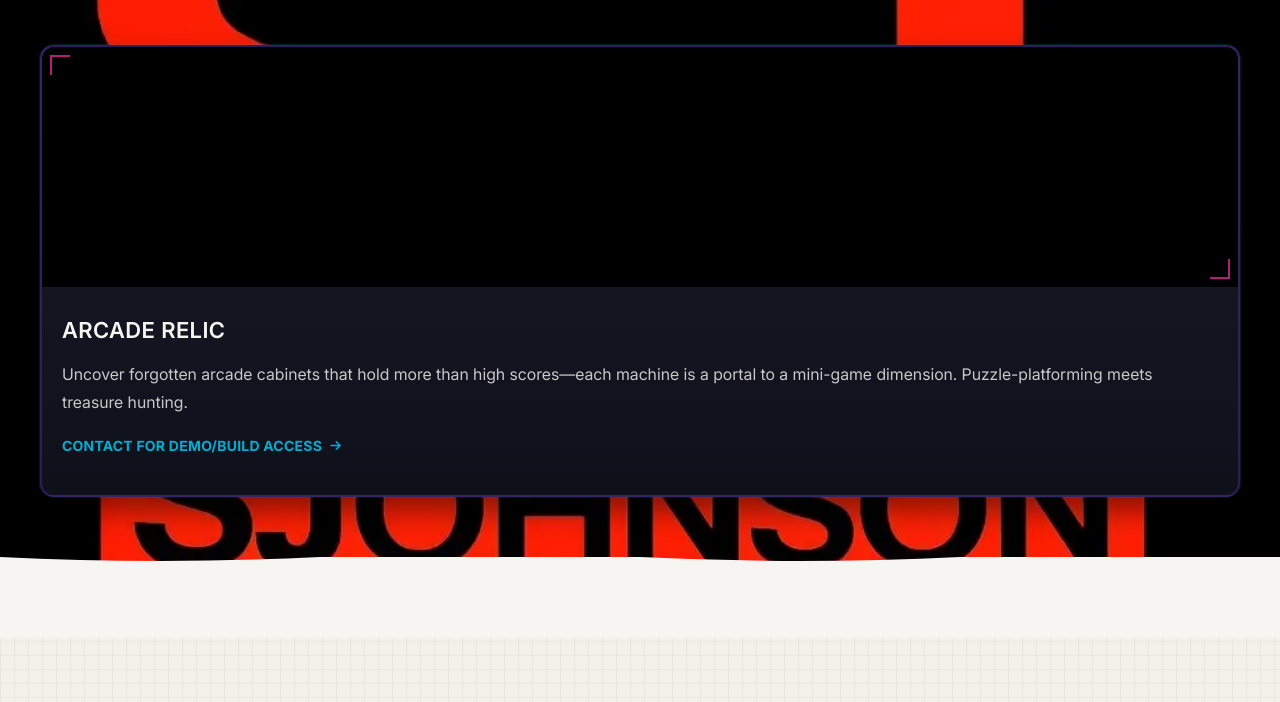
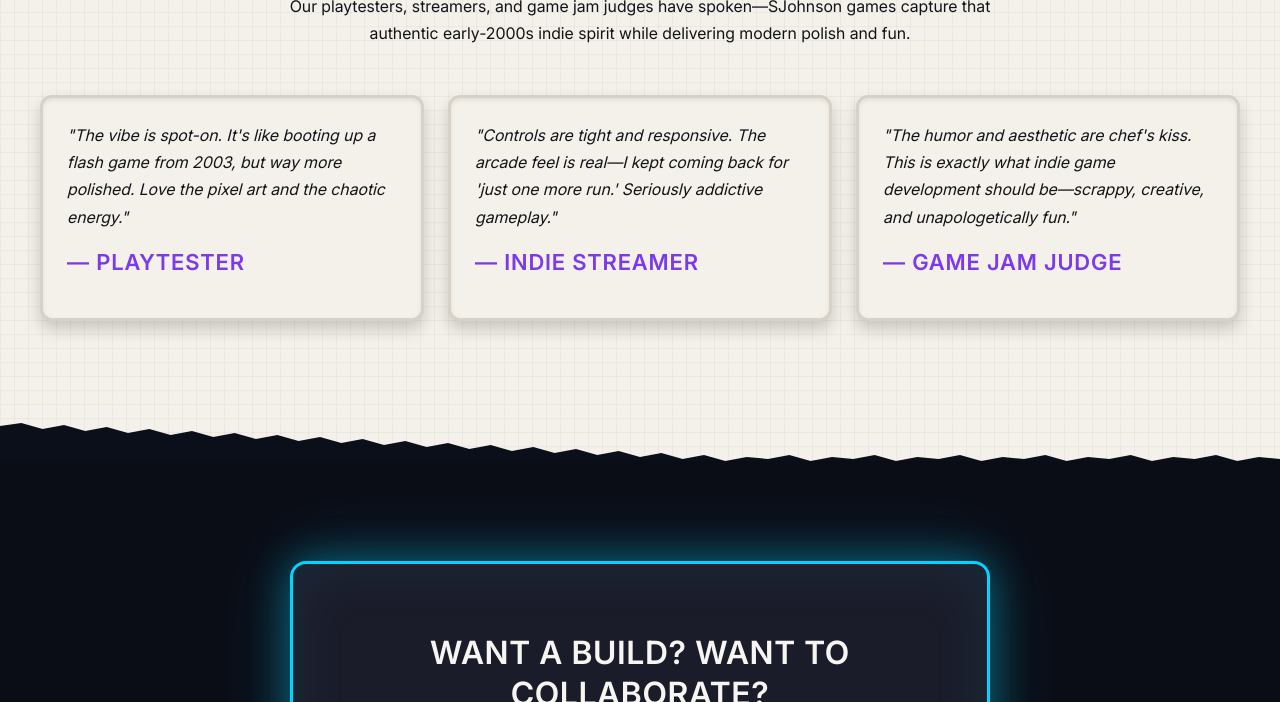
Before and after one commit to slipwoker/zappy-website-3dfed444-ba6f-4d1f-99e3-614d22e4a907, a plain HTML site: page index.html in a window 1280 px wide. Shown: the part 133-835 px from the top of the page. Drawn offline with Linux system fonts and the light colour scheme.

```diff
--- a/index.html
+++ b/index.html
@@ -558,16 +558,16 @@
 
   <nav class="navbar">
   <button class="mobile-toggle" id="mobileToggle" aria-label="Menu">
-    <svg class="hamburger-icon" width="24" height="24" viewBox="0 0 24 24" fill="none">
+    <svg class="hamburger-icon" width="24" height="24" viewbox="0 0 24 24" fill="none">
       <path d="M3 12h18M3 6h18M3 18h18" stroke="currentColor" stroke-width="2" stroke-linecap="round"></path>
     </svg>
-    <svg class="close-icon" width="24" height="24" viewBox="0 0 24 24" fill="none" style="display:none;">
+    <svg class="close-icon" width="24" height="24" viewbox="0 0 24 24" fill="none" style="display:none;">
       <path d="M18 6L6 18M6 6l12 12" stroke="currentColor" stroke-width="2" stroke-linecap="round"></path>
     </svg>
   </button>
 
   <button class="phone-header-btn" aria-label="Call">
-    <svg width="20" height="20" viewBox="0 0 24 24" fill="currentColor">
+    <svg width="20" height="20" viewbox="0 0 24 24" fill="currentColor">
       <path d="M22 16.92v3a2 2 0 0 1-2.18 2 19.79 19.79 0 0 1-8.63-3.07 19.5 19.5 0 0 1-6-6 19.79 19.79 0 0 1-3.07-8.67A2 2 0 0 1 4.11 2h3a2 2 0 0 1 2 1.72 12.84 12.84 0 0 0 .7 2.81 2 2 0 0 1-.45 2.11L8.09 9.91a16 16 0 0 0 6 6l1.27-1.27a2 2 0 0 1 2.11-.45 12.84 12.84 0 0 0 2.81.7A2 2 0 0 1 22 16.92z"></path>
     </svg>
   </button>
@@ -592,40 +592,7 @@
 
 
 
-<section class="home-portfolio-section" data-layout-spec="Home-portfolio" id="zappy-section-1772402145999-7563" style="position: relative; overflow: hidden; background-image: linear-gradient(rgba(0, 0, 0, 0), rgba(0, 0, 0, 0)), url(&quot;assets/business-general-hero-upload-1772402133727.webp&quot;); background-size: cover; background-position: center; background-repeat: no-repeat; --zappy-bg-overlay: rgba(0, 0, 0, 0); --zappy-bg-image: url(&quot;assets/business-general-hero-upload-1772402133727.webp&quot;)" data-zappy-bg-type="image" data-zappy-bg-color="" data-zappy-bg-image="assets/business-general-hero-upload-1772402133727.webp" data-zappy-bg-overlay-color="#000000" data-zappy-bg-overlay-opacity="0" data-zappy-bg-video-type="" data-zappy-bg-video-url="">
-  <div class="home-portfolio-container">
-    <div class="home-portfolio-intro">
-      <h2>C</h2>
 
-    </div>
-
-    <article class="home-portfolio-card">
-        <div class="home-portfolio-card-image-wrapper">
-
-          <div class="home-portfolio-card-corner home-portfolio-card-corner-tl"></div>
-          <div class="home-portfolio-card-corner home-portfolio-card-corner-br"></div>
-        </div>
-        <div class="home-portfolio-card-content">
-          <h3>Arcade Relic</h3>
-          <p>Uncover forgotten arcade cabinets that hold more than high scores—each machine is a portal to a mini-game dimension. Puzzle-platforming meets treasure hunting.</p>
-          <p class=""><a href="/contact" class="home-portfolio-card-link">Contact for demo/build access <i class="fas fa-arrow-right" data-element-type="icon" data-icon-type="fontawesome"></i></a>
-        </p></div>
-      </article>
-  </div>
-
-  <div class="home-portfolio-divider-wrapper">
-    <svg aria-hidden="true" viewBox="0 0 1200 80" preserveAspectRatio="none" xmlns="http://www.w3.org/2000/svg">
-      <defs>
-        <linearGradient id="home-portfolio-crt-gradient" x1="0%" y1="0%" x2="0%" y2="100%">
-          <stop offset="0%" style="stop-color:#0B0F1A;stop-opacity:1"></stop>
-          <stop offset="50%" style="stop-color:#1A1F2E;stop-opacity:0.6"></stop>
-          <stop offset="100%" style="stop-color:#F7F5F2;stop-"></stop>
-        </linearGradient>
-      </defs>
-      <path d="M0,80 L0,0 Q150,8 300,0 T600,0 Q750,8 900,0 T1200,0 L1200,80 Z" fill="var(--bg-light)"></path>
-    </svg>
-  </div>
-</section>
 
 <section class="home-testimonials-section" data-layout-spec="Home-testimonials">
   <div class="testimonials-container">
@@ -653,7 +620,7 @@
   </div>
 
   <div class="testimonials-divider-wrapper">
-    <svg aria-hidden="true" viewBox="0 0 1200 80" preserveAspectRatio="none" xmlns="http://www.w3.org/2000/svg">
+    <svg aria-hidden="true" viewbox="0 0 1200 80" preserveaspectratio="none" xmlns="http://www.w3.org/2000/svg">
       <path d="M0,80 L0,45 L20,42 L40,48 L60,44 L80,50 L100,46 L120,52 L140,48 L160,54 L180,50 L200,56 L220,52 L240,58 L260,54 L280,60 L300,56 L320,62 L340,58 L360,64 L380,60 L400,66 L420,62 L440,68 L460,64 L480,70 L500,66 L520,72 L540,68 L560,74 L580,70 L600,76 L620,72 L640,78 L660,74 L680,80 L700,76 L720,78 L740,74 L760,80 L780,76 L800,78 L820,74 L840,80 L860,76 L880,78 L900,74 L920,80 L940,76 L960,78 L980,74 L1000,80 L1020,76 L1040,78 L1060,74 L1080,80 L1100,76 L1120,78 L1140,74 L1160,80 L1180,76 L1200,78 L1200,80 Z" fill="var(--bg-dark)"></path>
     </svg>
   </div>
```
Also changed, not shown: public/index.html (+1 -1 lines), 3 other files.
